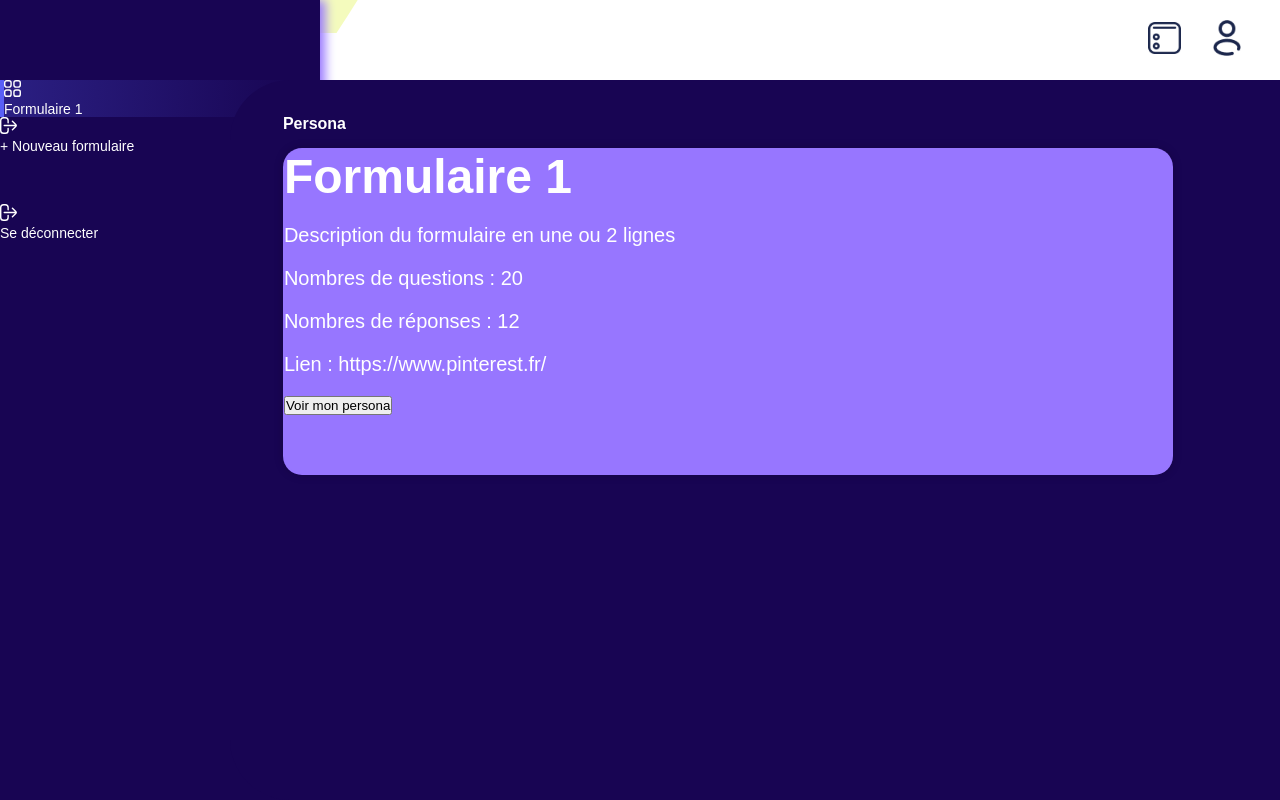
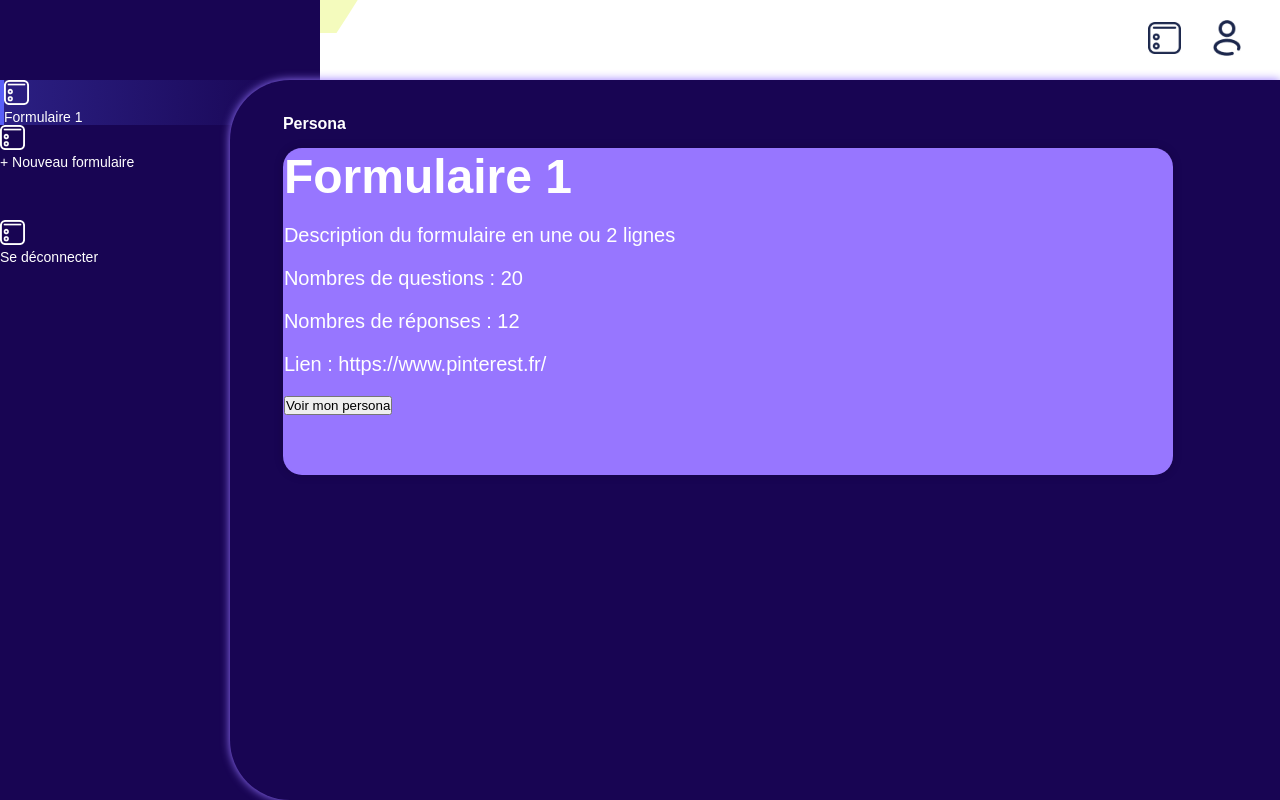
Before and after one commit to JulieFrancois/kiwi, a React (Create React App) app: page / in a window 1280 px wide. Both pictures are taken after a click on the link 1230 px from the left and 40 px from the top of the page. Built offline with nearby package versions, Linux system fonts and the light colour scheme.

Commit message:
Dashboard

```diff
--- a/src/pages/Dashboard.js
+++ b/src/pages/Dashboard.js
@@ -6,75 +6,38 @@ return(
     <>
     <div class="Side-bar">
 
-        <div class="Box-menu">
-            <div class="ul-menu">
-                <div class="li-mneu Active-menu">
-
-                    <svg class="icon-menu" xmlns="http://www.w3.org/2000/svg" id="Outline" viewBox="0 0 24 24" width="512" height="512">
-                        <link xmlns="" type="text/css" rel="stylesheet" id="dark-mode-custom-link" />
-                        <link xmlns="" type="text/css" rel="stylesheet" id="dark-mode-general-link" />
-                        <style xmlns="" lang="en" type="text/css" id="dark-mode-custom-style" />
-                        <style xmlns="" lang="en" type="text/css" id="dark-mode-native-style" />
-                        <style xmlns="" lang="en" type="text/css" id="dark-mode-native-sheet" />
-                        <path
-                            d="M7,0H4A4,4,0,0,0,0,4V7a4,4,0,0,0,4,4H7a4,4,0,0,0,4-4V4A4,4,0,0,0,7,0ZM9,7A2,2,0,0,1,7,9H4A2,2,0,0,1,2,7V4A2,2,0,0,1,4,2H7A2,2,0,0,1,9,4Z" />
-                        <path
-                            d="M20,0H17a4,4,0,0,0-4,4V7a4,4,0,0,0,4,4h3a4,4,0,0,0,4-4V4A4,4,0,0,0,20,0Zm2,7a2,2,0,0,1-2,2H17a2,2,0,0,1-2-2V4a2,2,0,0,1,2-2h3a2,2,0,0,1,2,2Z" />
-                        <path
-                            d="M7,13H4a4,4,0,0,0-4,4v3a4,4,0,0,0,4,4H7a4,4,0,0,0,4-4V17A4,4,0,0,0,7,13Zm2,7a2,2,0,0,1-2,2H4a2,2,0,0,1-2-2V17a2,2,0,0,1,2-2H7a2,2,0,0,1,2,2Z" />
-                        <path
-                            d="M20,13H17a4,4,0,0,0-4,4v3a4,4,0,0,0,4,4h3a4,4,0,0,0,4-4V17A4,4,0,0,0,20,13Zm2,7a2,2,0,0,1-2,2H17a2,2,0,0,1-2-2V17a2,2,0,0,1,2-2h3a2,2,0,0,1,2,2Z" />
-                    </svg>
-
-                    <div class="title-menu"> Formulaire 1 </div>
-
+        <div className='Box-menu'>
+                <div className='li-mneu Active-menu'>
+                    <img className='icon-menu' src="/socialmedia/Vector.png"/>
+                    <div className='title-menu'> Formulaire 1 </div>
                 </div>
-            </div>
         </div>
 
 
-        <div class="li-mneu +formualaire">
-                <svg class="icon-menu" xmlns="http://www.w3.org/2000/svg" id="Layer_1" data-name="Layer 1" viewBox="0 0 24 24" width="512" height="512">
-                    <link xmlns="" type="text/css" rel="stylesheet" id="dark-mode-custom-link" />
-                    <link xmlns="" type="text/css" rel="stylesheet" id="dark-mode-general-link" />
-                    <style xmlns="" lang="en" type="text/css" id="dark-mode-custom-style" />
-                    <style xmlns="" lang="en" type="text/css" id="dark-mode-native-style" />
-                    <style xmlns="" lang="en" type="text/css" id="dark-mode-native-sheet" />
-                    <path
-                        d="M11.476,15a1,1,0,0,0-1,1v3a3,3,0,0,1-3,3H5a3,3,0,0,1-3-3V5A3,3,0,0,1,5,2H7.476a3,3,0,0,1,3,3V8a1,1,0,0,0,2,0V5a5.006,5.006,0,0,0-5-5H5A5.006,5.006,0,0,0,0,5V19a5.006,5.006,0,0,0,5,5H7.476a5.006,5.006,0,0,0,5-5V16A1,1,0,0,0,11.476,15Z" />
-                    <path
-                        d="M22.867,9.879,18.281,5.293a1,1,0,1,0-1.414,1.414L21.13,10.97,6,11a1,1,0,0,0,0,2H6l15.188-.03-4.323,4.323a1,1,0,1,0,1.414,1.414l4.586-4.586A3,3,0,0,0,22.867,9.879Z" />
-                </svg>
-            <div class="title-menu">+ Nouveau formulaire</div>
+        <div className='li-mneu +formualaire'>
+            <img className='icon-menu' src="/socialmedia/Vector.png"/>
+            <div className='title-menu'>+ Nouveau formulaire</div>
         <div>
 
-        <div class="li-mneu logout">
-            <svg class="icon-menu" xmlns="http://www.w3.org/2000/svg" id="Layer_1" data-name="Layer 1" viewBox="0 0 24 24" width="512" height="512">
-                <link xmlns="" type="text/css" rel="stylesheet" id="dark-mode-custom-link" />
-                <link xmlns="" type="text/css" rel="stylesheet" id="dark-mode-general-link" />
-                <style xmlns="" lang="en" type="text/css" id="dark-mode-custom-style" />
-                <style xmlns="" lang="en" type="text/css" id="dark-mode-native-style" />
-                <style xmlns="" lang="en" type="text/css" id="dark-mode-native-sheet" />
-                <path
-                    d="M11.476,15a1,1,0,0,0-1,1v3a3,3,0,0,1-3,3H5a3,3,0,0,1-3-3V5A3,3,0,0,1,5,2H7.476a3,3,0,0,1,3,3V8a1,1,0,0,0,2,0V5a5.006,5.006,0,0,0-5-5H5A5.006,5.006,0,0,0,0,5V19a5.006,5.006,0,0,0,5,5H7.476a5.006,5.006,0,0,0,5-5V16A1,1,0,0,0,11.476,15Z" />
-                <path
-                    d="M22.867,9.879,18.281,5.293a1,1,0,1,0-1.414,1.414L21.13,10.97,6,11a1,1,0,0,0,0,2H6l15.188-.03-4.323,4.323a1,1,0,1,0,1.414,1.414l4.586-4.586A3,3,0,0,0,22.867,9.879Z" />
-            </svg>
-            <div class="title-menu">Se déconnecter</div>
+        <div className='li-mneu logout'>
+        <   img className='icon-menu' src="/socialmedia/Vector.png"/>
+            <div className="title-menu">Se déconnecter</div>
         </div>
 
         </div>
 
 
+        </div>
     </div>
-        </div>
-        <div class="Page">
-        <div class="Box-elements">
+
+
+        <div className="Page">
+        <div className="Box-elements">
             <div class="box-element-flex">
-                <div class="chart-box">
-                <div class="title-element">Persona</div>
-                <div class="chart-box-main">
-                    <div class="text_box">
+                <div className="chart-box">
+                <div className="title-element">Persona</div>
+                <div className="chart-box-main">
+                    <div className="text_box">
                         <h1> Formulaire 1 </h1>
                         <p>Description du formulaire en une ou 2 lignes </p>
                         <p>Nombres de questions : 20</p>
--- a/src/style.css
+++ b/src/style.css
@@ -417,16 +417,18 @@ input[type=range].custom-slider.custom-slider-bullet::-webkit-slider-thumb {
   width: 82%;
   right: 0px;
   border-radius: 60px 0px 0px 60px;
-  overflow: overlay; }
+  overflow: overlay;
+  box-shadow: 0px 0px 10px #9776FF;
+ }
 
-.icon-menu { width: 17px; height: 17px; fill: white; margin-right: 16px; animation-name: Icon-Menu; }
+.icon-menu { width: 25px; height: 25px; fill: white; margin-right: 16px; animation-name: Icon-Menu; }
 
 li.li-mneu { display: flex; padding: 14px 24px; margin-bottom: 6px; cursor: pointer; position: relative; animation-name: li-Menu; }
 div.title-menu { color: white; font-size: 14px; animation-name: Font-Menu; }
 
 
 /* Barre à droite avec formulaire, déconnecter etc...*/
-.Side-bar { background-color: #180553; width: 25%; height: 100%; position: absolute; left: 0px; top: 0px; box-shadow: 5px 0px 10px #9776FF;}
+.Side-bar { background-color: #180553; width: 25%; height: 100%; position: absolute; left: 0px; top: 0px;}
 
 /* Bouton se déconnecter marge */
 .logout { margin-top: 50px; }
```
Also changed, not shown: public/Deco.png (added), public/socialmedia/Vector.png (added).
